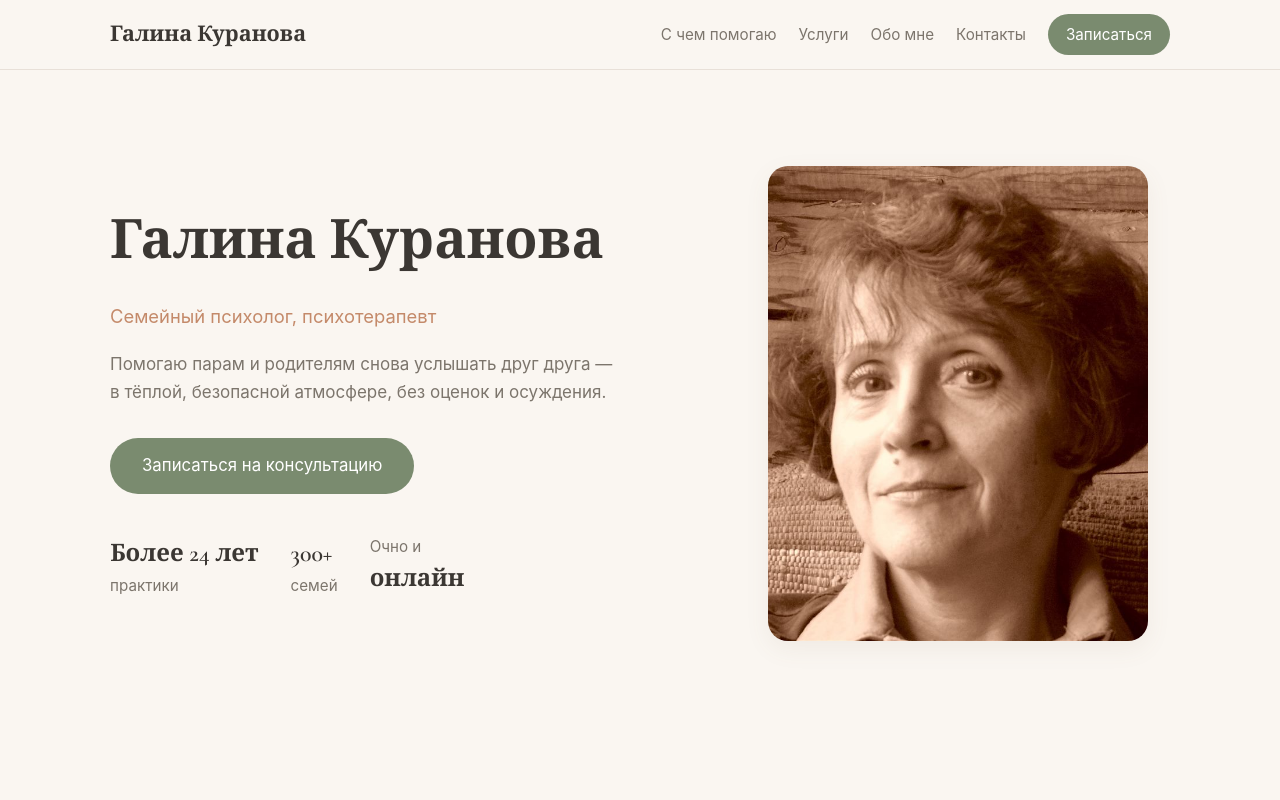
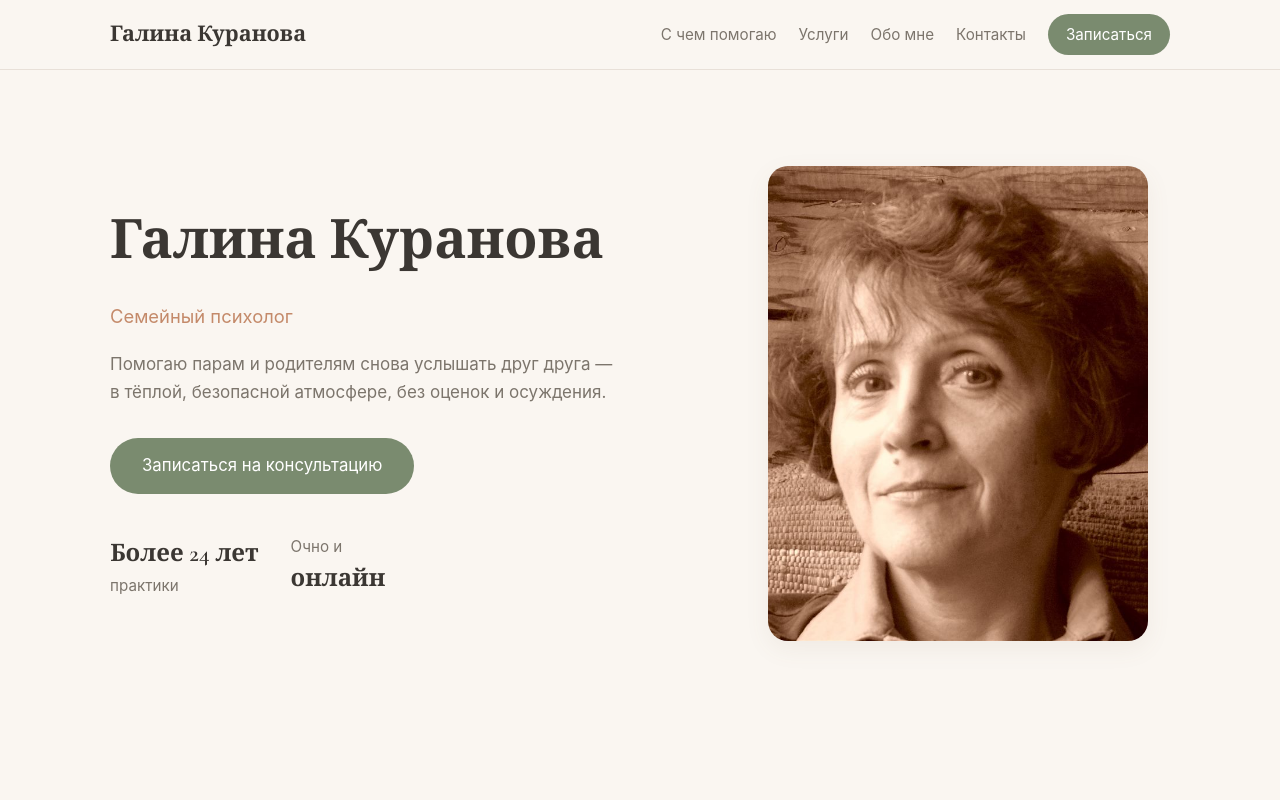
Before and after one commit to galikura/family-therapy-site, a plain HTML site: page index.html in a window 1280 px wide. Shown: the top 800 px of the page. Drawn offline with nearby package versions, Linux system fonts and the light colour scheme.

Commit message:
Убрано слово «психотерапевт» и факт «300+ семей»; специализация везде — «семейный психолог»
Co-Authored-By: Claude Code <noreply@anthropic.com>

```diff
--- a/index.html
+++ b/index.html
@@ -4,7 +4,7 @@
   <meta charset="UTF-8">
   <meta name="viewport" content="width=device-width, initial-scale=1.0">
   <!-- ЗАМЕНИТЬ: имя и описание для поисковиков -->
-  <title>Галина Куранова — семейный психолог, психотерапевт</title>
+  <title>Галина Куранова — семейный психолог</title>
   <meta name="description" content="Семейная терапия в тёплой и бережной атмосфере. Помогаю парам и родителям восстановить близость и понимание. Очно и онлайн.">
   <!-- Open Graph -->
   <meta property="og:title" content="Галина Куранова — семейный психолог">
@@ -40,7 +40,7 @@
         <div class="hero-text">
           <!-- ЗАМЕНИТЬ: имя, специализация, подзаголовок, факты -->
           <h1>Галина Куранова</h1>
-          <p class="hero-subtitle">Семейный психолог, психотерапевт</p>
+          <p class="hero-subtitle">Семейный психолог</p>
           <p class="hero-lead">
             Помогаю парам и родителям снова услышать друг друга — в тёплой,
             безопасной атмосфере, без оценок и осуждения.
@@ -48,12 +48,11 @@
           <a href="#form" class="btn btn-primary">Записаться на консультацию</a>
           <ul class="hero-facts">
             <li><strong>Более 24 лет</strong> практики</li>
-            <li><strong>300+</strong> семей</li>
             <li>Очно и <strong>онлайн</strong></li>
           </ul>
         </div>
         <div class="hero-photo">
-          <img src="img/photo.jpg" width="900" height="817" alt="Галина Куранова, семейный психолог и психотерапевт">
+          <img src="img/photo.jpg" width="900" height="817" alt="Галина Куранова, семейный психолог">
         </div>
       </div>
     </section>
```
Also changed, not shown: about.html (+2 -2 lines), 1 other file.
